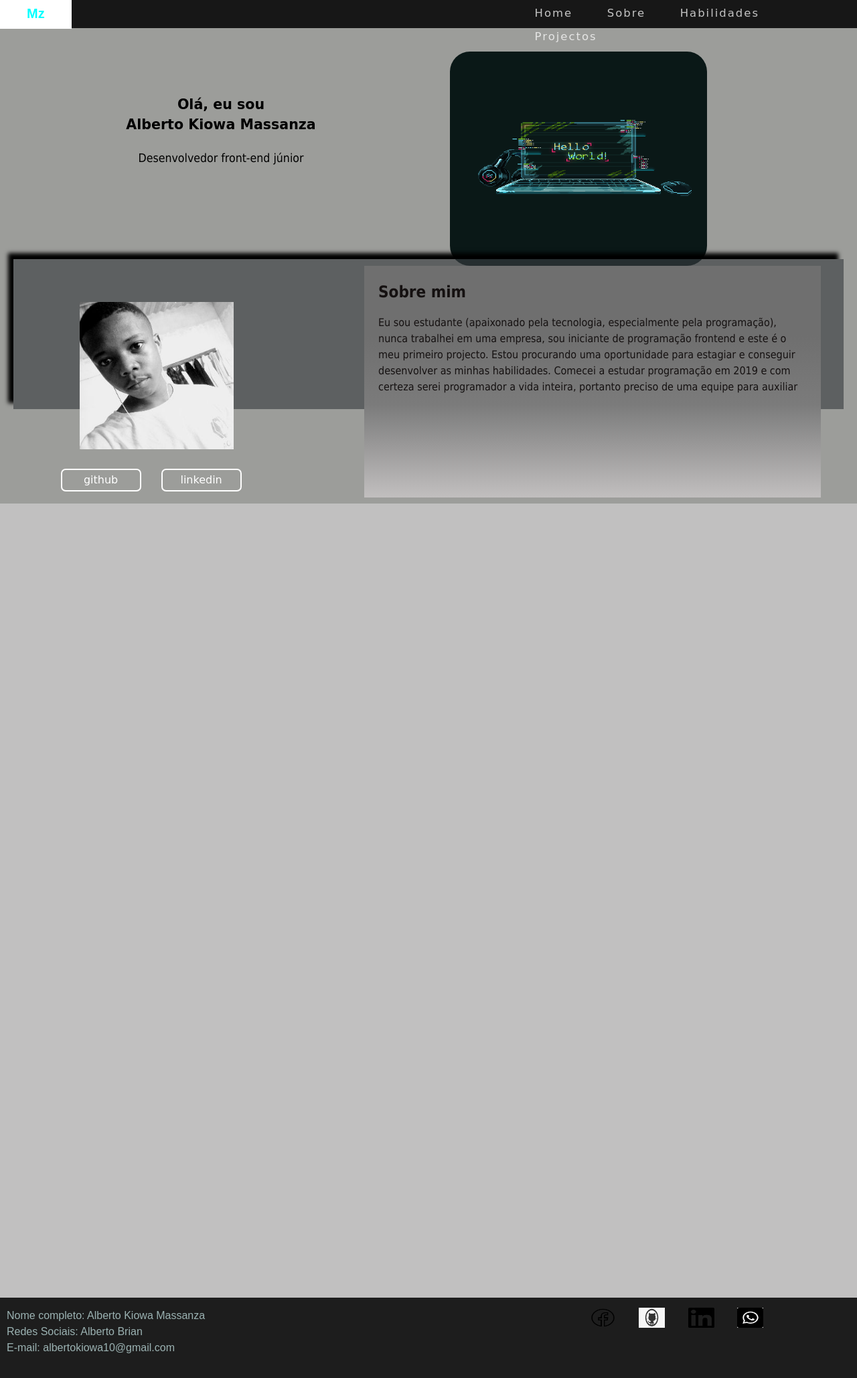
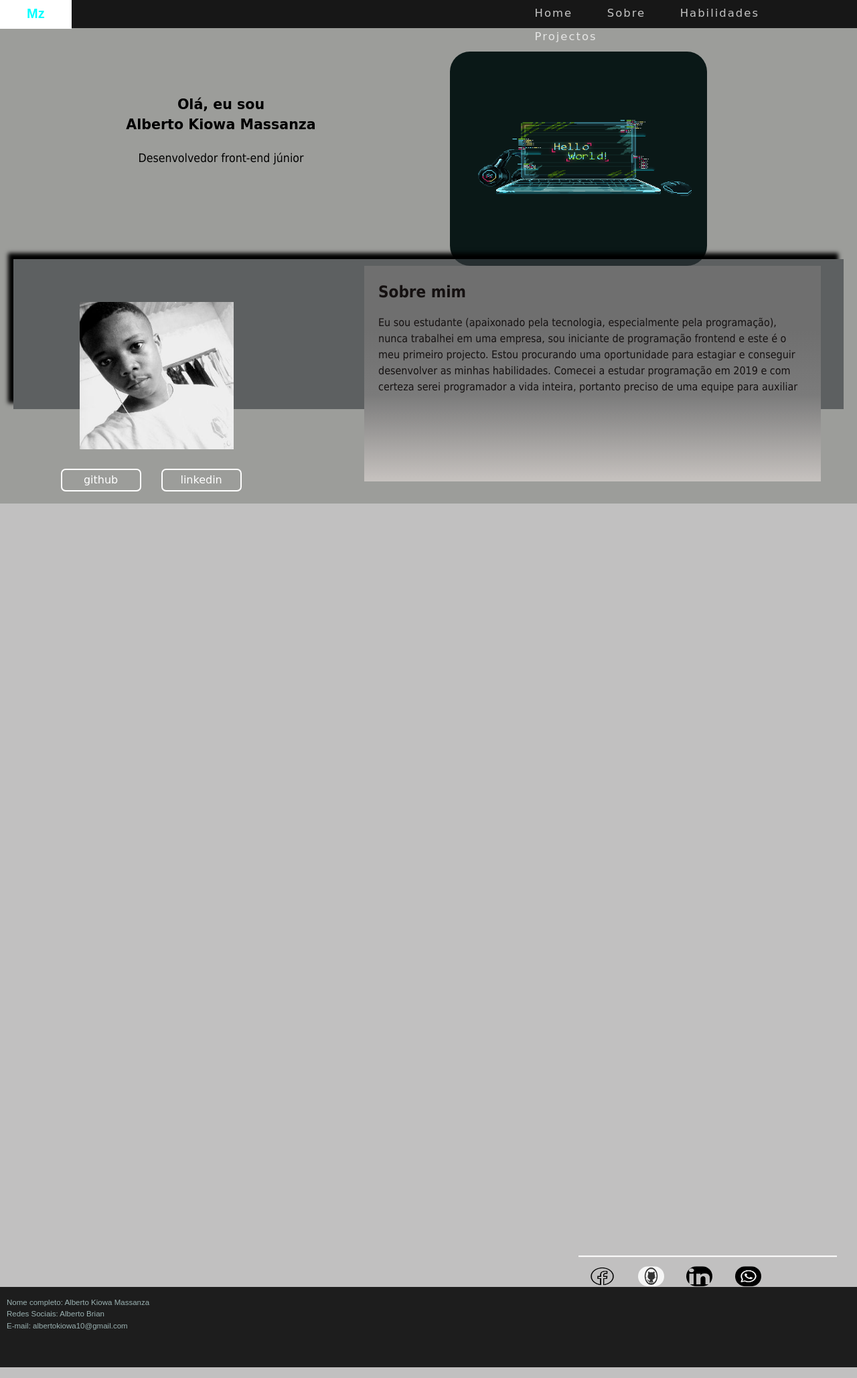
Before and after one commit to Alberto-Brian/Meu-Portfolio, a plain HTML site: page index.html in a window 1280 px wide. Shown: the part 3-2061 px from the top of the page at 67% size. Drawn offline with Linux system fonts and the light colour scheme.

Commit message:
Problema da opacidade resolvido

```diff
--- a/css/style.css
+++ b/css/style.css
@@ -216,9 +216,6 @@ nav ul li a:hover{
 	border-radius: 10px;
 }
 
-.button_vermais{
-	display: none;
-}
 .js .button_vermais{
 	display: block;
 	margin: auto;
@@ -226,6 +223,9 @@ nav ul li a:hover{
 	padding: 6px 20px;
 	border-radius: 9px;
 	transition: all .3s linear;
+}
+.button_vermais{
+	display: none;
 }
 
 .button_vermais:hover{
@@ -235,29 +235,31 @@ nav ul li a:hover{
 }
 
 footer{
-	height: 30vh;
+	height: 23vh;
 	background-color: rgba(0, 0, 0, 0.85);
 }
 
 .foot-imagens{
-/*	border: 1px solid white;*/
-	height: 175px;
-	width: 49px;
+	border: 1px solid white;
+	height: 8em;
+/*	width: 49px;*/
 	float: right;
-	margin-right: 30px;
+	margin: 30px;
+	transform: translateY(-6em);
 }
 
 .foot-imagens article{
 	width: 39px;
 	height: 30px;
-	margin: 15px;
+	margin: 0 30px;
 }
 
 
 
 .foot-imagens img{
-	width: 100%;
-	height: 100%;
+	width: 90%;
+	height: 85%;
+	border-radius: 30px;
 }
 
 
@@ -267,14 +269,15 @@ adress{
 	color: #9bb2b2;
 /*	border: 1px solid white;*/
 	float: left;
-	width: 250px;
+	width: 550px;
 	padding: 15px 0 0 15px;
+	font-size: .9em;
 
 }
 
-
-
-
+	adress p{
+		margin: 0;
+	}
 
 
 
@@ -582,7 +585,7 @@ adress{
 
 	.medio{
 		width: 50%;
-		height: 38%;
+		height: 50%;
 		position: absolute;
 		top: 25em;
 		left: 27em;
@@ -590,26 +593,30 @@ adress{
 
 
 	.medio-info{
-		height: 500px;
+		height: 700px;
 		padding: 5px 30px 0;
 	}
 
 	.medio-info h2{
 		text-align: center;
 	}
-	.medio-info article{
-	width: 49%;
-/*	border: 1px solid black;*/
-	height: 80%;
-	float: left;
+
+
+	.info1{
+		margin: auto;
 	}
+	.info2{
+/*		width: 100%;*/
+/*		overflow: auto;*/
+	}
+
 
 	.medio-info p + p{
 	display: block;
 	}
 
 
-	.info:last-child{
+	.info{
 		padding: 30px 50px;
 		box-sizing: border-box;
 	}
@@ -618,15 +625,17 @@ adress{
 		display: grid;
 		grid-template-columns: repeat(3, 1fr);
 		grid-template-rows: repeat(2, 1fr);
-
+		grid-row-gap: 3em;
+		width: 45em;
+		height: 23em;
 	}
 
 	.info .dominio-imagem{
 		border: 2px solid black;
 /*		float: left;
 */
-		height: 90%;
-		margin: 0px;
+		height: 100%;
+		margin: 20px;
 		border-radius: 10px;
 		transition: all .3s linear;
 
@@ -636,6 +645,55 @@ adress{
 		transform: scale(1.3, 1.3);
 	}
 
+	.final{
+/*		height: 400px;*/
+		height: 35em;
+	}
+
+
+	/*FOOTER*/
+
+	footer{
+	height: 15vh;
+	font-size: .7em;
+}
+
+	.projectos{
+		height: 11em;
+	}
+
+	.foot-imagens{
+/*	border: 1px solid white;*/
+	width: 30em;
+	margin-right: 100px;
+}
+
+.foot-imagens article{
+	width: 39px;
+	height: 30px;
+	margin: 15px;
+	display: inline-block;
+}
+
+	adress{
+	font-weight: 400;
+	color: #9bb2b2;
+/*	border: 1px solid white;*/
+	width: 50%;
+	padding: 15px 0 0 10px;
+}
+	adress p{
+		margin: 0;
+	}
+
+
+	.now .opacity{
+		opacity: 1;
+	}
+
+	.now .no-opacity{
+		opacity: 0;
+	}
 
 }
 
@@ -696,17 +754,26 @@ adress{
 	}
 
 	.medio{
+		height: 35%;
 		margin-left: 7em;
 		background-image: linear-gradient( #6f6f6f 30%,rgb(123, 123, 123) 60%, rgba(212, 209, 209, 0.79));
-		background-color: rgb(123, 123, 123);
+
 		color:rgb(21, 17, 17);
 		font-family: tahoma;
 	}
 
 	.medio-info{
+		height: 500px;
 		background-color: transparent;
 		padding: 50px 0;
 		transition: all .5s linear;
+	}
+
+	.medio-info article{
+	width: 46%;
+/*	border: 1px solid black;*/
+	height: 80%;
+	float: left;
 	}
 
 	.info2{
@@ -758,6 +825,11 @@ adress{
 		transition: all .5s linear;
 	}
 
+
+	.final{
+		height: 500px;
+}
+
 	.projectos{
 		height: 400px;
 	}
@@ -767,6 +839,7 @@ adress{
 
 	footer{
 	height: 15vh;
+	font-size: .8em;
 }
 
 .foot-imagens{
--- a/index.html
+++ b/index.html
@@ -62,18 +62,18 @@
 			<section class='medio-info limpar' id="medio-info">
 
 				<h2>Habilidades</h2>
-				<article class='info'>
-					<a href='#' class='h_html'><div class='dominio-imagem'>HTML</div> </a>
+				<article class='info info1'>
+					<div class='dominio-imagem h_html'>HTML</div>
 
-					<a href='#' class='h_css'><div class='dominio-imagem'> CSS</div> </a>
+					<div class='dominio-imagem h_css'> CSS</div>
 
-					<a href='#' class='h_javascript'><div class='dominio-imagem'>JAVASCRIPT</div> </a>
+					<div class='dominio-imagem h_javascript'>JAVASCRIPT</div>
 
-					<a href='#' class='h_java'><div class='dominio-imagem'>JAVA</div> </a>
+					<div class='dominio-imagem h_java'>JAVA</div>
 
-					<a href='#' class='h_c'><div class='dominio-imagem'>C</div> </a>
+					<div class='dominio-imagem h_c'>C</div>
 
-					<a href='#' class='h_logica'><div class='dominio-imagem'>LÓGICA</div> </a>
+					<div class='dominio-imagem h_logica'>LÓGICA</div>
 
 				 </article>
 
--- a/js/main.js
+++ b/js/main.js
@@ -84,6 +84,7 @@
 	//Opacidade ao rolar a tela
 
 	Opacity({
+		main: 'home',
 		principal: '.principal',
 		medio: '.medio',
 		medio_info: '.medio-info',
@@ -97,10 +98,10 @@
 	})
 
 //	document.addEventListener('scroll', function(e){
-//		console.log('Y: ',pageYOffset);
-//		console.log('X: ',innerWidth);
+//		console.log('Y: ', pageYOffset);
+//		console.log('innerWidth: ', innerWidth);
 //	})
-//
+
 
 	//Botão sobre do menu
 
--- a/js/menu.js
+++ b/js/menu.js
@@ -44,10 +44,10 @@ function Fechar(){
 	_aberto = false;
 }
 
-//  for(var i = 0; i <= this.opcao.length; i++ ){
-//	  var lista = this.opcao[i];
-//	  lista.addEventListener('click', function(e){
-//		  Fechar();
-//	  })
-//  }
+  for(var i = 0; i < _this.opcao.length; i++ ){
+ 		_this.opcao[i].addEventListener('click', function(e){
+		  Fechar();
+	  })
+
+  }
 }
--- a/js/opacity.js
+++ b/js/opacity.js
@@ -1,48 +1,73 @@
 function Opacity(element){
+
+	this.main = document.getElementById(element.main);
 	this.final = document.querySelector(element.final);
 	this.skills = document.querySelector(element.medio_info);
 	this.principal = document.querySelector(element.principal);
 	this.medio = document.querySelector(element.medio);
 	const _this = this;
 
+	window.addEventListener('scroll', function(){
+//	console.log(innerWidth);
 
-	document.addEventListener('scroll', MeusProjectos);
-	document.addEventListener('scroll', Habilidades);
-	document.addEventListener('scroll', Principal);
+		if(innerWidth >= 950){
+			_this.main.classList.add('now');
+		} else{
+			_this.main.classList.remove('now');
+		}
+	})
 
-	function MeusProjectos(area){
+		  //EVENTOS
+			document.addEventListener('scroll', MeusProjectos);
+			document.addEventListener('scroll', Habilidades);
+			document.addEventListener('scroll', Principal);
 
+
+	function MeusProjectos(){
 		if (pageYOffset >= 900){
-			_this.final.style.opacity = 1;
+			_this.final.classList.remove('no-opacity');
+			_this.final.classList.add('opacity');
 		}else
 			{
-				_this.final.style.opacity = 0;
+			_this.final.classList.remove('opacity');
+			_this.final.classList.add('no-opacity');
 			}
+
 
 	}
 
 	function Habilidades(){
 
-		if (pageYOffset >= 400 && pageYOffset <= 1100 ){
-			_this.skills.style.opacity = 1;
+		if (pageYOffset >= 400 && pageYOffset <= 1100){
+//			_this.skills.style.opacity = 1;
+			_this.skills.classList.remove('no-opacity');
+			_this.skills.classList.add('opacity');
 		}else
 			{
-				_this.skills.style.opacity = 0;
+//			_this.skills.style.opacity = 0;
+			_this.skills.classList.remove('opacity');
+			_this.skills.classList.add('no-opacity');
 			}
 
 	}
 
 	function Principal(){
 
-		if (/*pageYOffset >= 400 &&*/ pageYOffset <= 550 ){
-			_this.principal.style.opacity = 1;
-			_this.medio.style.opacity = 1;
+		if (/*pageYOffset >= 400 &&*/ pageYOffset <= 550){
+
+			_this.principal.classList.remove('no-opacity');
+			_this.medio.classList.remove('no-opacity');
+			_this.principal.classList.add('opacity');
+			_this.medio.classList.add('opacity');
 		}else
 			{
-			_this.principal.style.opacity = 0;
-			_this.medio.style.opacity = 0;
+			_this.principal.classList.remove('opacity');
+			_this.medio.classList.remove('opacity');
+			_this.principal.classList.add('no-opacity');
+			_this.medio.classList.add('no-opacity');
 			}
-
 	}
 
+
+
 }
--- a/js/skillfull.js
+++ b/js/skillfull.js
@@ -29,6 +29,8 @@ function Skillfull(skill){
 
 	function MostrarTexto(habilidade){
 
+		if(innerWidth > 978 ){
+
 		habilidade.addEventListener('mouseenter', function(e){
 
 		_this.l_habilidades.style.display = 'none';
@@ -55,4 +57,6 @@ function Skillfull(skill){
 			}
 
 		}
+
 	}
+}
```
Lines whose indentation alone changed are shown as unchanged.
